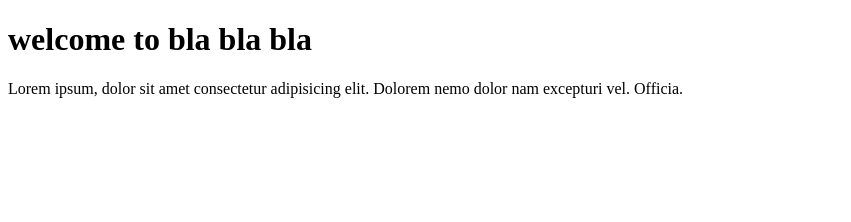
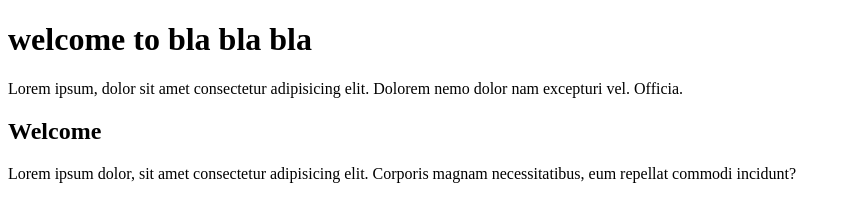
Before and after one commit to I-Am-Loki-14/Git-branch, a plain HTML site: page index.html in a window 1280 px wide. Shown: the whole page, without its empty margins (0-851 px from the left). Drawn offline with Linux system fonts and the light colour scheme.

Commit message:
heading-2

```diff
--- a/index.html
+++ b/index.html
@@ -11,6 +11,10 @@
     <main>
         <h1>welcome to bla bla bla</h1>
         <p>Lorem ipsum, dolor sit amet consectetur adipisicing elit. Dolorem nemo dolor nam excepturi vel. Officia.</p>
+
+        <h2>Welcome</h2>
+        <p>Lorem ipsum dolor, sit amet consectetur adipisicing elit. Corporis magnam necessitatibus, eum repellat
+            commodi incidunt?</p>
     </main>
 </body>
 
```
